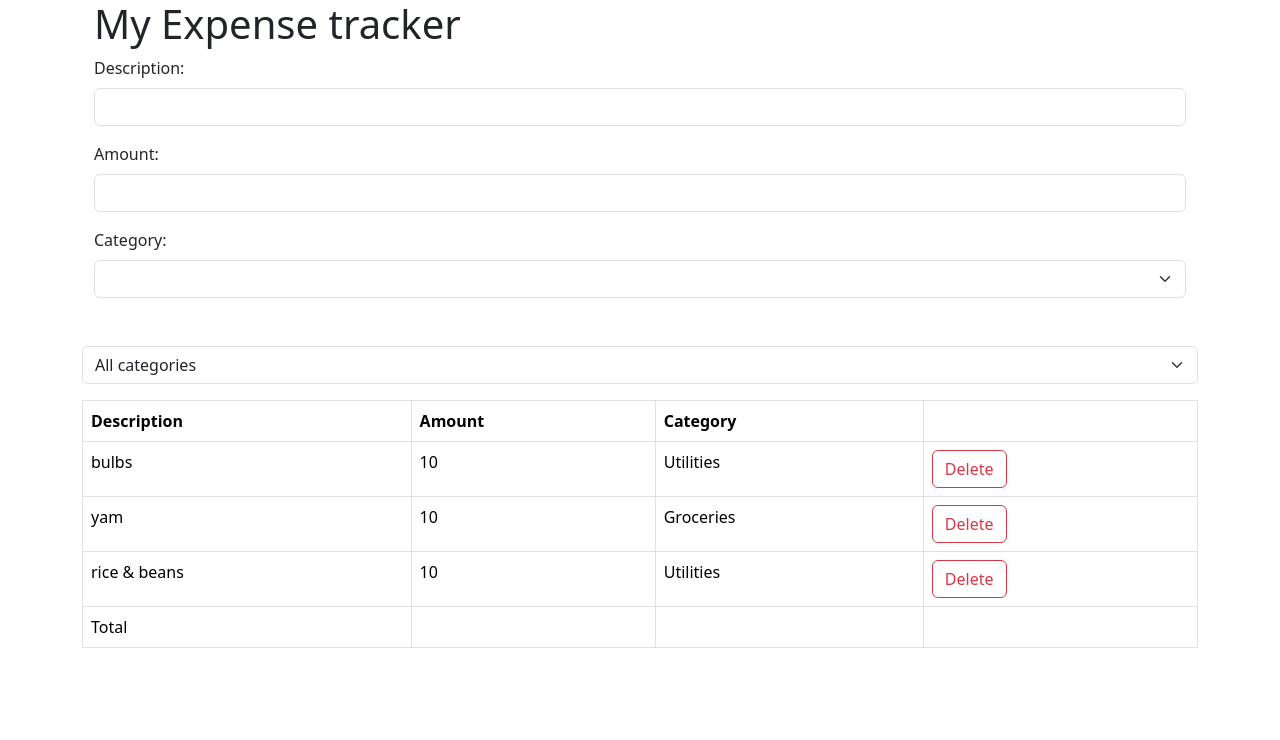
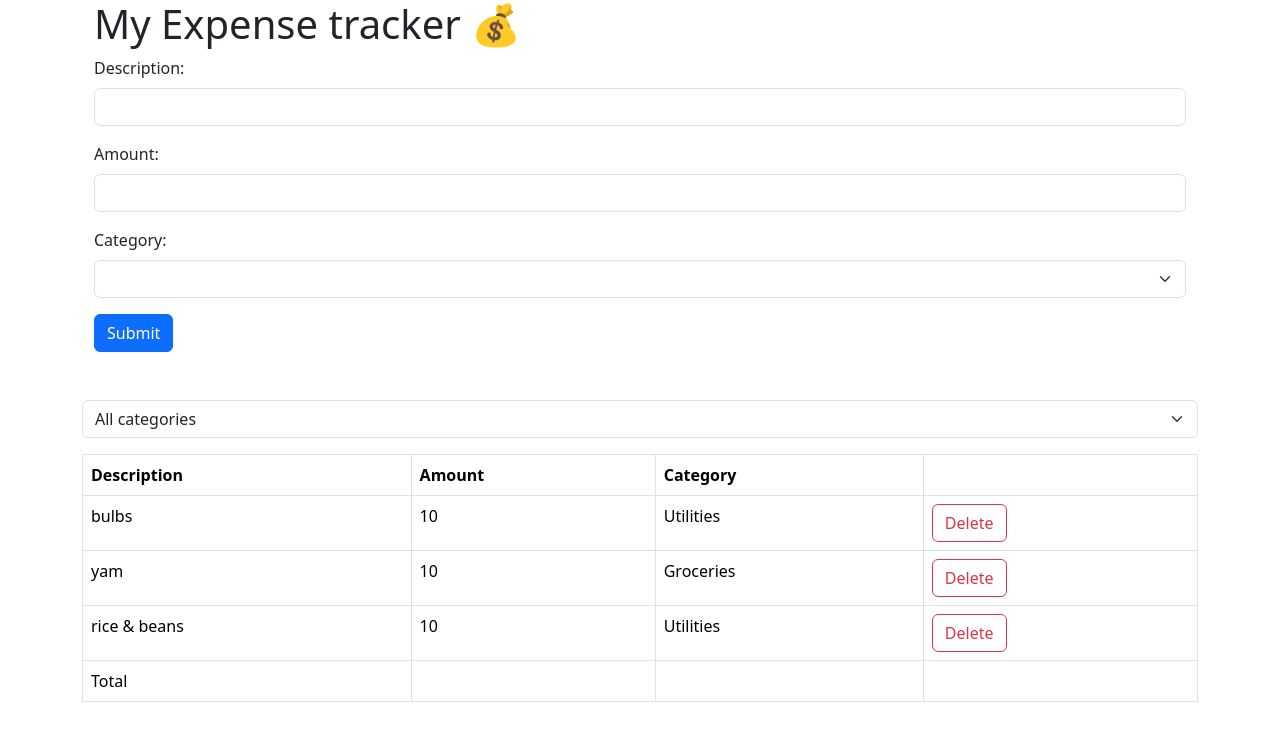
Before and after one commit to divinesta/Expense-tracker, a React (Vite) app: page / in a window 1280 px wide. Shown: the top 740 px of the page. Built offline with nearby package versions, Linux system fonts and the light colour scheme.

Commit message:
bug fix in the amount field

```diff
--- a/src/ExpenseTracker/components/ExpenseForm.tsx
+++ b/src/ExpenseTracker/components/ExpenseForm.tsx
@@ -37,7 +37,7 @@ const ExpenseForm = ({ onSubmit }: Props) => {
 
    return (
       <div className="container">
-         <h1>My Expense tracker</h1>
+         <h1>My Expense tracker 💰</h1>
          <form
             onSubmit={handleSubmit((data) => {
                onSubmit(data);
@@ -64,7 +64,7 @@ const ExpenseForm = ({ onSubmit }: Props) => {
                   Amount:
                </label>
                <input
-                  {...register("amount")}
+                  {...register("amount", { valueAsNumber: true })}
                   id="amount"
                   type="number"
                   className="form-control"
@@ -94,6 +94,9 @@ const ExpenseForm = ({ onSubmit }: Props) => {
                   <p className="text-danger">{errors.category.message}</p>
                )}
             </div>
+            <button className="btn btn-primary" type="submit">
+               Submit
+            </button>
          </form>
       </div>
    );
```
Also changed, not shown: 1 other file (tests, documents, lock files or other folders).
